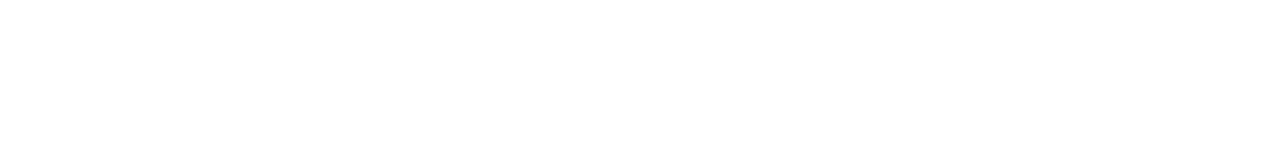
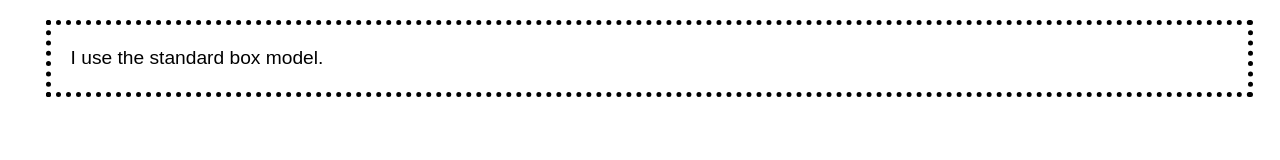
Before and after one commit to ivanderpy/css-training, a plain HTML site: page 02-the-box-model/index.html in a window 1280 px wide. Drawn offline with Linux system fonts and the light colour scheme.

Commit message:
Mengerjakan 02-the-box-model

```diff
--- a/02-the-box-model/index.html
+++ b/02-the-box-model/index.html
@@ -3,9 +3,10 @@
 <head>
     <meta charset="UTF-8">
     <meta name="viewport" content="width=device-width, initial-scale=1.0">
-    <title></title>
+    <title>02-the-box-model</title>
+    <link rel="stylesheet" href="style.css">
 </head>
 <body>
-
+    <div class="box">I use the standard box model.</div>
 </body>
 </html>
--- a/02-the-box-model/style.css
+++ b/02-the-box-model/style.css
@@ -0,0 +1,12 @@
+body {
+    font: 1.2em / 1.5 sans-serif;
+}
+
+.box {
+    border: 5px dotted black;
+    margin-top: 20px;
+    margin-right: 1em;
+    margin-bottom: 40px;
+    margin-left: 2em;
+    padding: 1em;
+}
```
